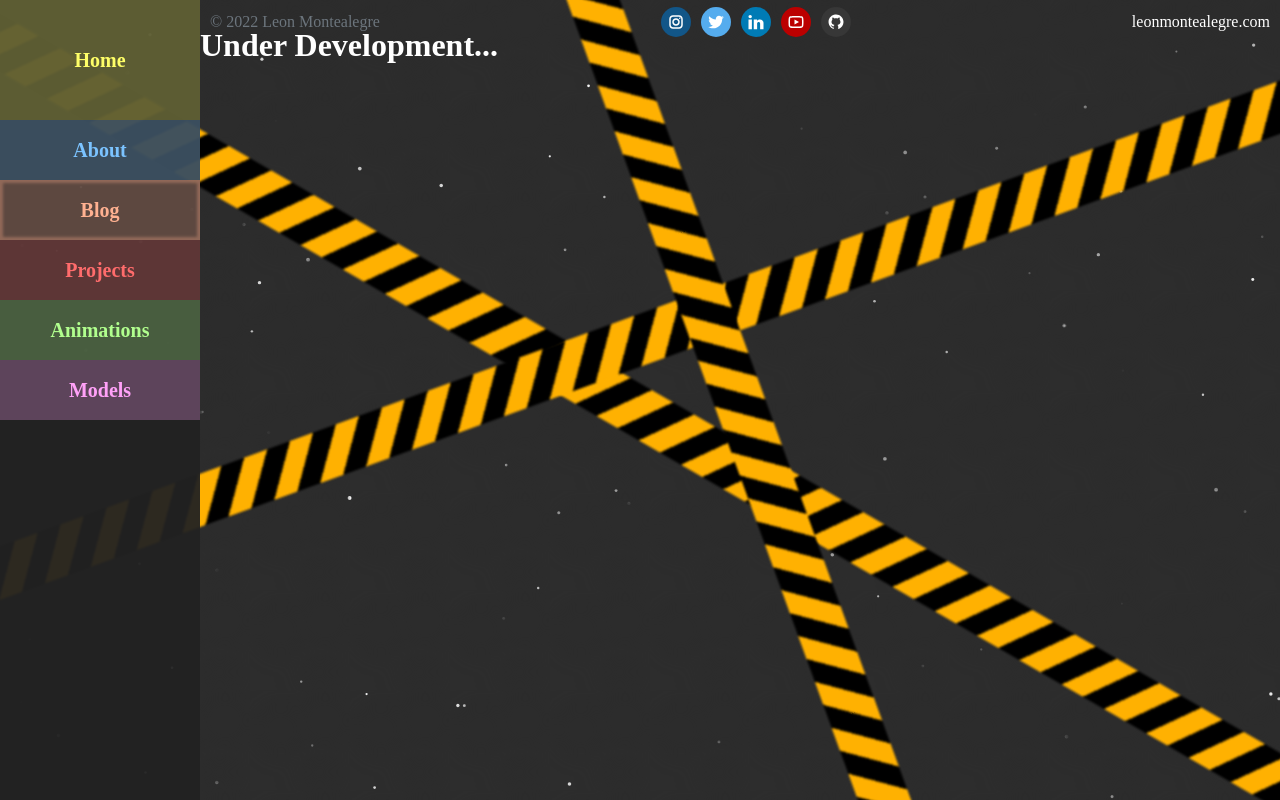
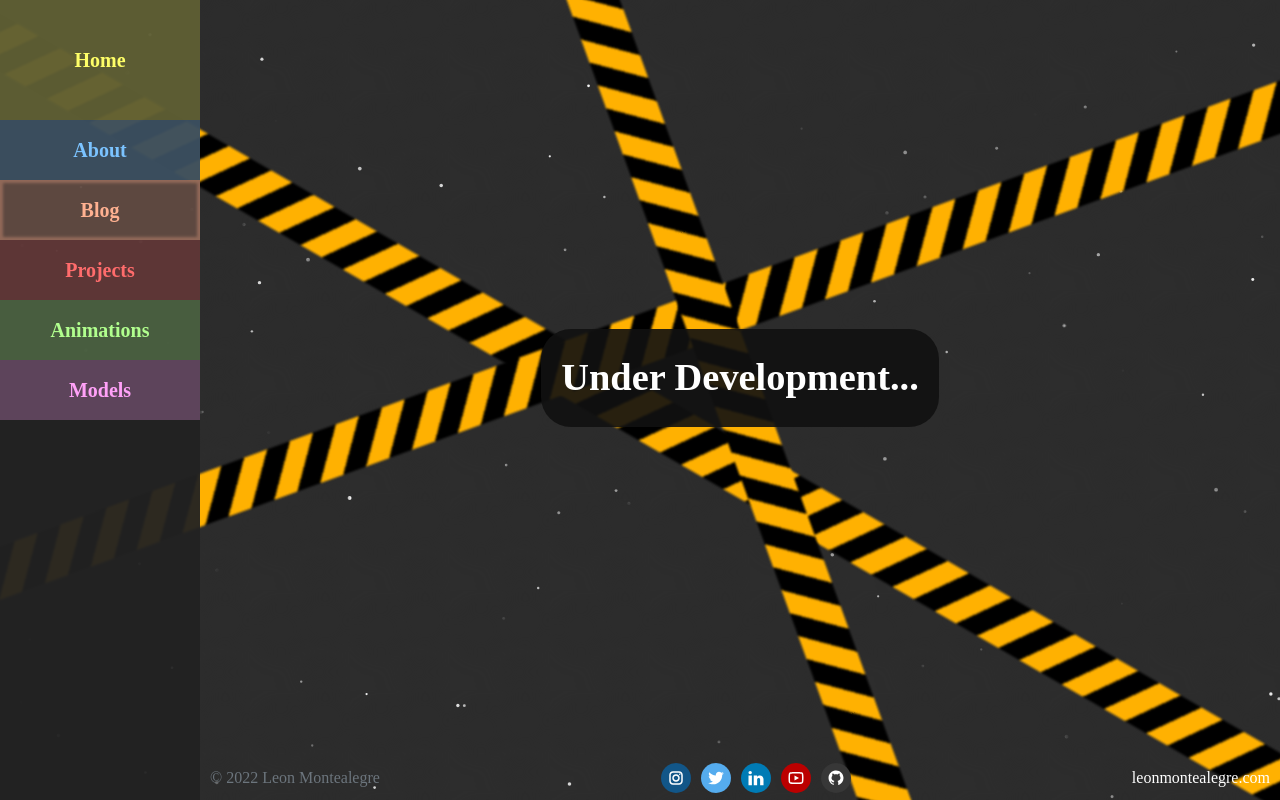
Before and after one commit to LeonMontealegre/Website, a Next.js app: page /blog in a window 1280 px wide. Built offline with nearby package versions, Linux system fonts and the light colour scheme; a web font is replaced by a local one.

Commit message:
Removed old commented out code and fixed blog under development page

```diff
--- a/src/components/layouts/PageLayout/index.module.scss
+++ b/src/components/layouts/PageLayout/index.module.scss
@@ -10,30 +10,6 @@
     overflow: hidden;
 
     background-color: rgba(255, 255, 255, 0.1);
-
-    // &::before {
-    //     content: "";
-
-    //     position: fixed;
-
-    //     width: 100vw;
-    //     height: 100vh;
-
-    //     z-index: -1;
-
-    // }
-
-    // display: flex;
-
-    // flex-direction: row;
-    // position: relative;
-
-    // box-sizing: border-box;
-
-    // width: calc(100% - 200px);
-    // height: 100%;
-
-    // margin-left: 200px;
 }
 
 .container {
@@ -51,3 +27,10 @@
 
     overflow: auto;
 }
+
+.main {
+    position: relative;
+
+    width: 100%;
+    height: 100%;
+}
--- a/src/components/layouts/PageLayout/index.tsx
+++ b/src/components/layouts/PageLayout/index.tsx
@@ -12,7 +12,9 @@ export const PageLayout = ({ activePage, children }: Props) => (
     <div className={styles["wrapper"]}>
         <SideMenu activePage={activePage} />
         <div className={styles["container"]}>
-            {children}
+            <div className={styles["main"]}>
+                {children}
+            </div>
             <Footer />
         </div>
     </div>
--- a/src/pages/blog/index.module.scss
+++ b/src/pages/blog/index.module.scss
@@ -20,6 +20,10 @@
 }
 
 .info {
+    display: flex;
+    justify-content: center;
+    align-items: center;
+
     position: absolute;
 
     width: 100%;
@@ -27,4 +31,15 @@
 
     left: 0;
     top: 0;
+
+    margin: 0;
+
+    font-weight: bolder;
+    font-size: larger;
+
+    & > h1 {
+        padding: 20px;
+        border-radius: 30px;
+        background-color: transparentize(#111, 0.1);
+    }
 }
```
Also changed, not shown: src/components/SideMenu/index.module.scss (+0 -7 lines), src/pages/about/index.module.scss (+0 -12 lines).
